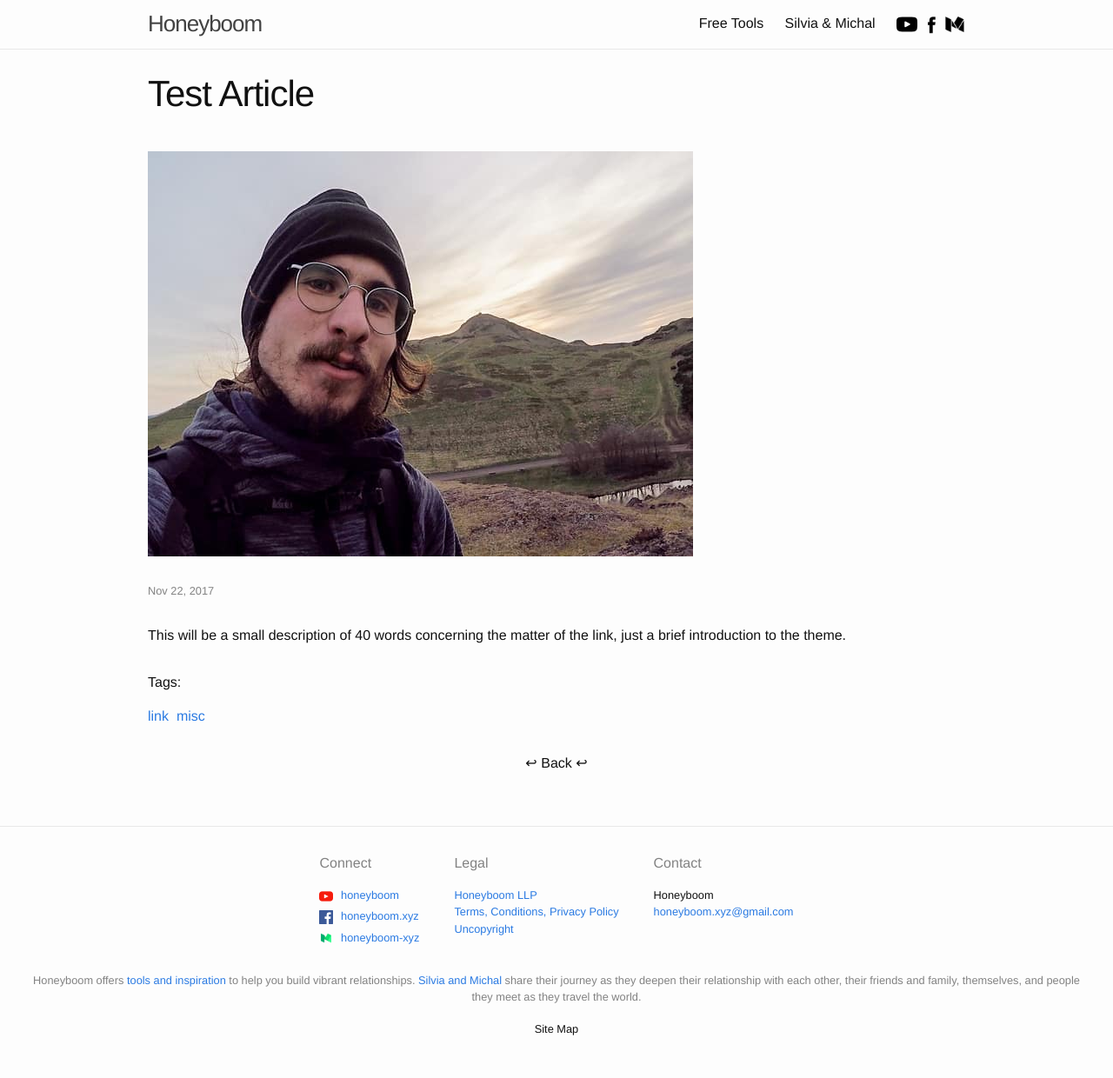
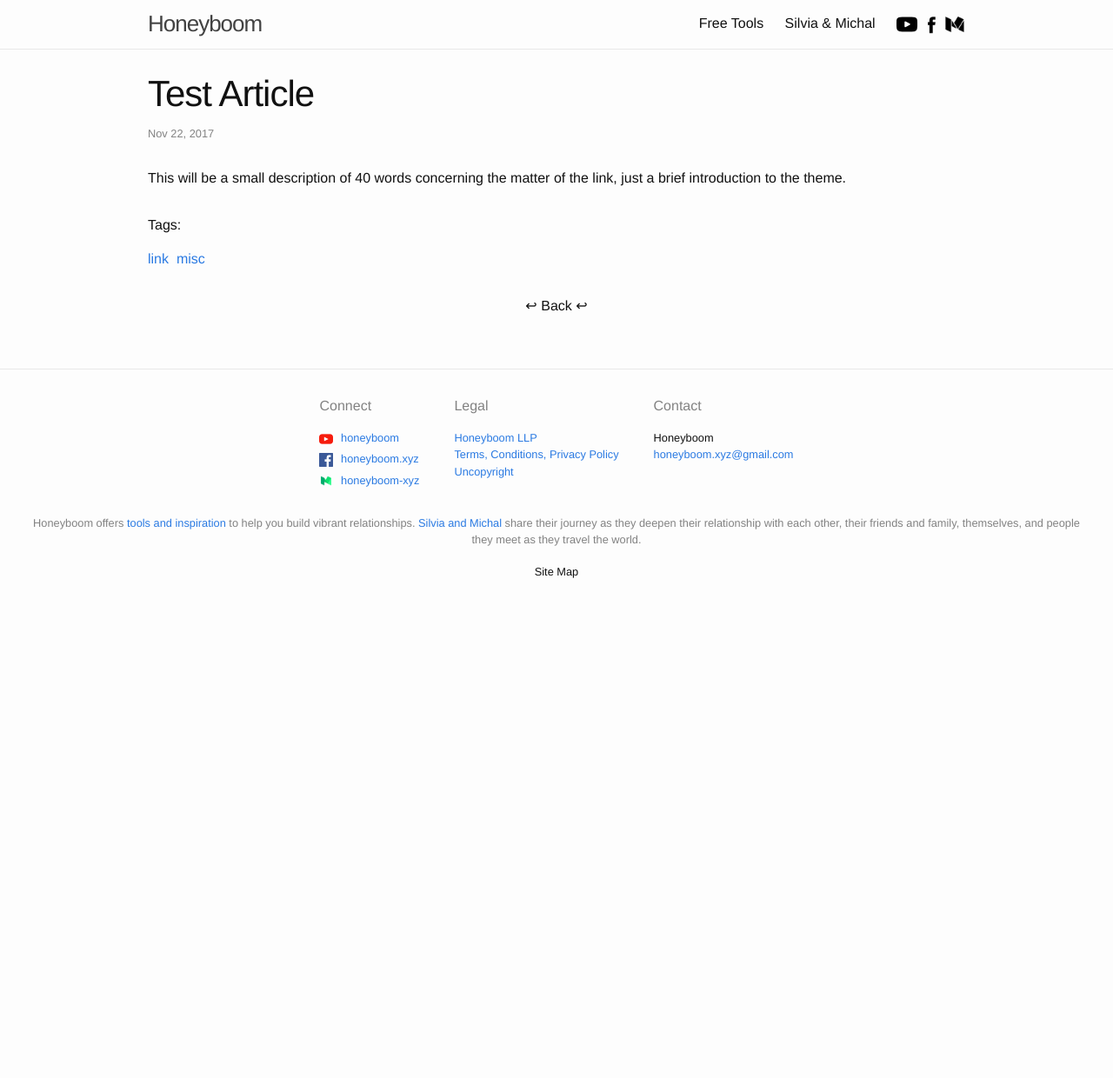
Before and after one commit to Honeyboom/honeyboom.github.io, a Jekyll site: the page built from _posts/2017-11-22-Test Article.md, in a window 1280 px wide. Shown: the whole page at 87% size. Built offline with Jekyll 4.4.1, drawn with Linux system fonts in a browser that asks for light colours; after the commit the page ends 900 px from its top, so only the background shows below that.

Commit message:
Removed post image if it contains video

```diff
--- a/_layouts/post.html
+++ b/_layouts/post.html
@@ -5,10 +5,15 @@
 
   <header class="post-header">
     <h1 class="post-title" itemprop="name headline">
-	{{ page.title | escape }}
+			{{ page.title | escape }}
     </h1>
 
-    {% if page.image %}
+		{% for tag in page.tags %}
+			{% if tag contains "video" %}
+				{% assign video = true %}
+			{% endif %}
+		{% endfor %}
+    {% if page.image and video == false %}
        <img src="{{ page.image }}" alt="Post Image">
     {% endif %}
 
```
